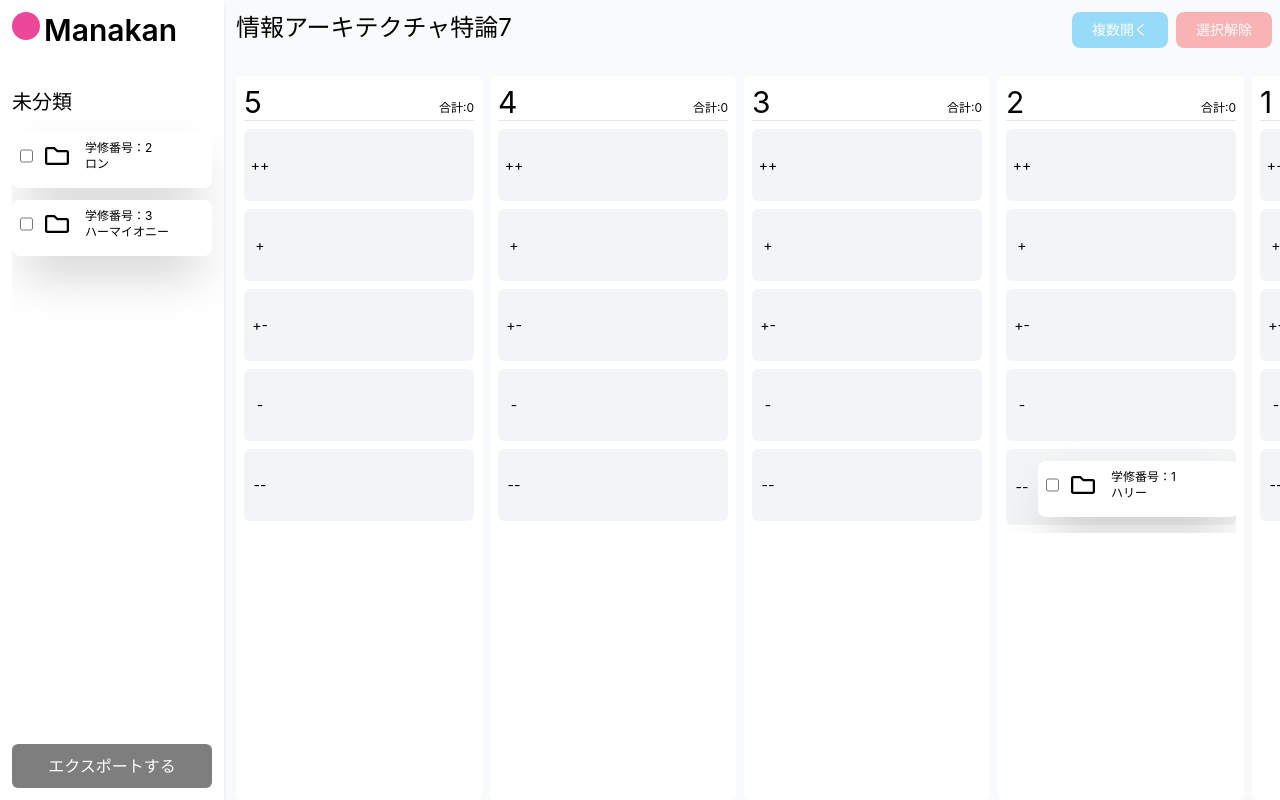
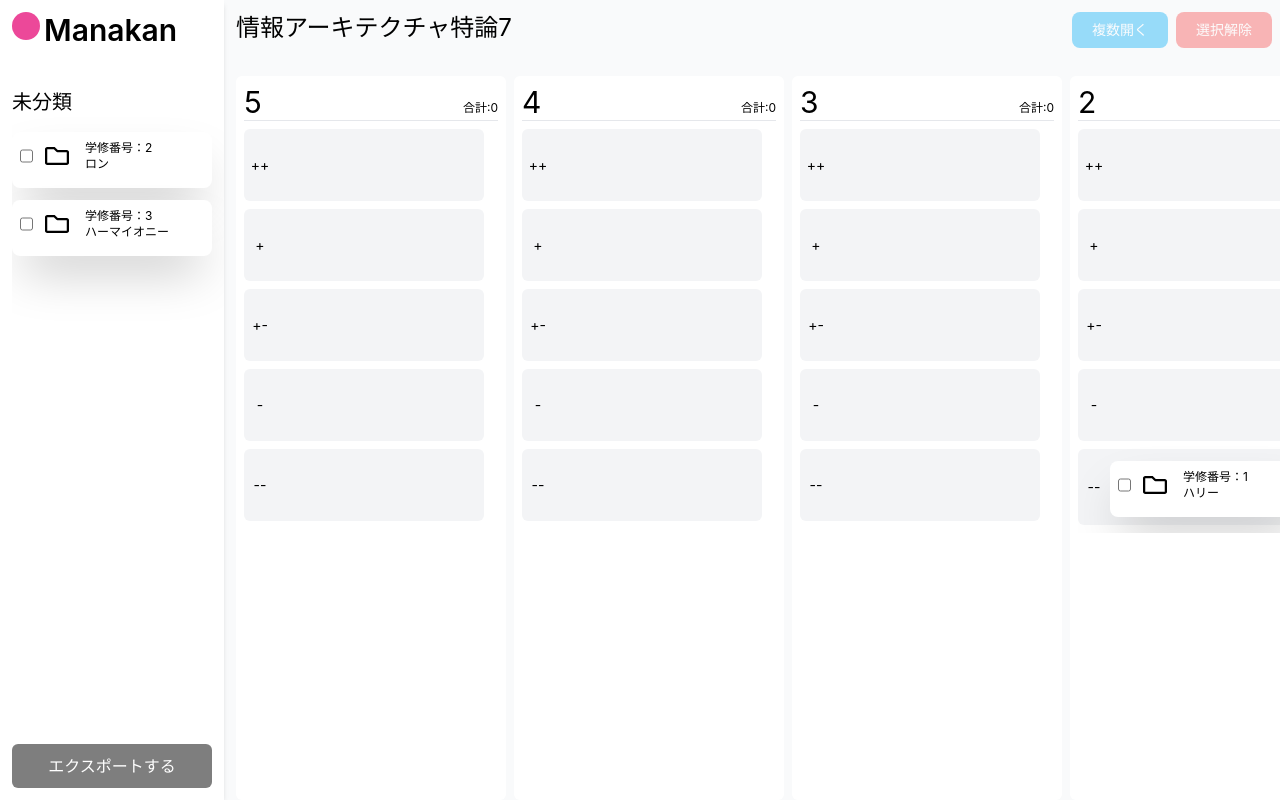
Before and after one commit to ChubachiPT2024/manakan, a React (Vite) app: page /#/classification in a window 1280 px wide. Built offline with nearby package versions, Linux system fonts and the light colour scheme.

Commit message:
列の幅を修正

```diff
--- a/src/presentation/classification/components/GradeColumn.tsx
+++ b/src/presentation/classification/components/GradeColumn.tsx
@@ -12,12 +12,12 @@ export function GradeColumn({
   submissionNum,
 }: GradeColumnProps) {
   return (
-    <div className="min-w-100 mr-2   bg-white rounded-md p-2">
+    <div className="min-w-[270px] mr-2 bg-white rounded-md p-2">
       <div className="flex justify-between border-b border-b-gray-200 mb-2">
         <h2 className="text-3xl">{title}</h2>
         <p className="text-xs self-end mb-1">合計:{submissionNum}</p>
       </div>
-      <div className="h-auto overflow-y-scroll">{children}</div>
+      <div className="min-w-[260px] h-auto overflow-y-scroll">{children}</div>
     </div>
   )
 }
--- a/src/presentation/classification/components/RankRow.tsx
+++ b/src/presentation/classification/components/RankRow.tsx
@@ -13,7 +13,7 @@ export function RankRow({ id, title, children }: RankRowProps) {
   return (
     <div
       ref={setNodeRef}
-      className="flex bg-gray-100 mb-2 min-h-[72px] w-[230px] o rounded-md"
+      className="flex bg-gray-100 mb-2 min-h-[72px] w-[240px] o rounded-md"
     >
       <div className="flex items-center justify-center text-sm min-w-8 px-1.5">
         {title}
```
